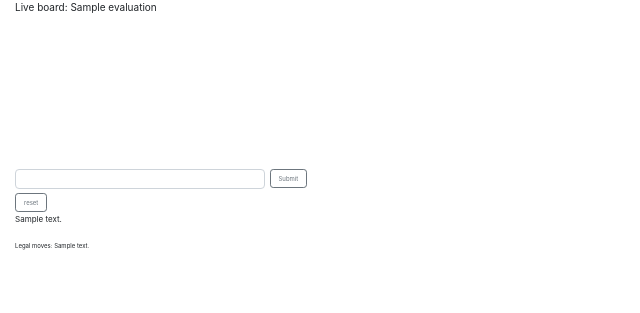
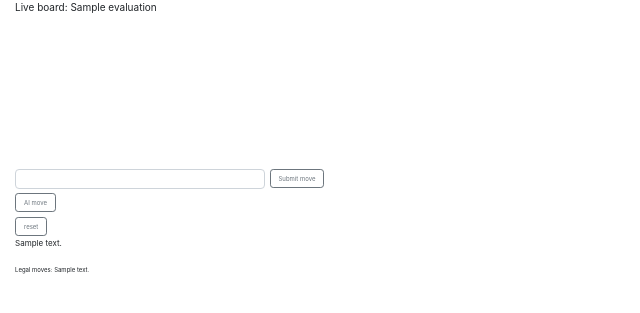
Before and after one commit to sahand92/chess-AI, a Flask app: template templates/index.html in a window 1280 px wide. Shown: the top 313 px of the page, without its empty margins (0-640 px from the left). Run offline with Flask 3, Linux system fonts and the light colour scheme; the template is opened without the code that fills it: most values are stand-ins (such as "Sample title", 1, 10 or a date in 2020); some libraries are stand-ins or nearby versions.

Commit message:
AI move generator

```diff
--- a/app.py
+++ b/app.py
@@ -1,6 +1,7 @@
-from flask import Flask, render_template, Markup, request
+from flask import Flask, render_template, request
 import chess
 import chess.svg
+import random
 import base64
 import io
 from evaluator import classic_evaluator
@@ -12,9 +13,7 @@ def to_svg(board):
     return chess.svg.board(board)
 
 def legal_moves_str(legal_moves):
-    legal_moves_text = ""
-    for i in range(len(legal_moves)):
-        legal_moves_text += f"{legal_moves[i]},\n"
+    legal_moves_text = [f"{x}" for x in legal_moves]
     return legal_moves_text
 
 app = Flask(__name__)
@@ -25,27 +24,33 @@ def self_play():
     legal_moves = list(board.legal_moves)
     legal_moves_text = legal_moves_str(legal_moves)
 
-    move_text = request.form.getlist('text')
+    requested_move = request.form.getlist('requested_move')
+    AI_move = random.choice(legal_moves)
     move_number = board.fullmove_number
 
-    if move_text:
+    if requested_move:
         try:
-            move = chess.Move.from_uci(move_text[0])
+            move = chess.Move.from_uci(requested_move[0])
             if move in legal_moves:
                 board.push(move)
                 legal_moves_text = legal_moves_str(list(board.legal_moves))
             else:
-                move_text = '\'' + move_text[0] + '\'' + ' is an illegal move!'
+                requested_move = '\'' + requested_move[0] + '\'' + ' is an illegal move!'
         except ValueError:
-            move_text = '\'' + move_text[0] + '\'' + ' is not a chess move!'
+            requested_move = '\'' + requested_move[0] + '\'' + ' is not a chess move!'
+
+    if request.form.get('AI move') == 'AI move':
+        board.push(AI_move)
+        legal_moves_text = legal_moves_str(list(board.legal_moves))
 
     if request.form.get('reset') == 'reset':
         board.reset()
         legal_moves_text = legal_moves_str(list(board.legal_moves))
+
     return render_template('index.html',
-     svg_img=Markup(to_svg(board)),
-    text=move_text, legal_text=legal_moves_text,
-     evaluation = classic_evaluator(board))
+        svg_img=(to_svg(board)),
+        text=requested_move, legal_text=legal_moves_text,
+        evaluation = classic_evaluator(board))
 
 
 
--- /dev/null
+++ b/requirements.txt
@@ -0,0 +1,2 @@
+chess==1.10.0
+Flask==3.0.0
--- a/templates/index.html
+++ b/templates/index.html
@@ -5,7 +5,7 @@
 	    <link rel="stylesheet" href="https://stackpath.bootstrapcdn.com/bootstrap/4.5.0/css/bootstrap.min.css" integrity="sha384-9aIt2nRpC12Uk9gS9baDl411NQApFmC26EwAOH8WgZl5MYYxFfc+NcPb1dKGj7Sk" crossorigin="anonymous">
 
 	    <style>
-	    	input[name=text]{
+	    	input[name=requested_move]{
   			width: 20%;
   			height: 20px;
   			align-items: center;
@@ -24,16 +24,23 @@
 
 	<div class="col-auto" style="font-size:10px">Live board: {{ evaluation }}</div>
 	<div class="col-auto">
-		<svg width=30% height=30% xmlns={{ svg_img }}</svg><br>
+		<svg width=30% height=30% xmlns={{ svg_img|safe }}</svg><br>
 	</div>
 
 
 	<form method="POST">
 		<div class="col-auto">
-			<input name="text" id="textbox" class="form-control" autocomplete="off">
-			<input type="submit" id="submit-button" class="btn btn-outline-secondary btn-sm">
+			<input name="requested_move" id="textbox" class="form-control" autocomplete="off">
+			<input type="submit" id="submit-button-request" value="Submit move" class="btn btn-outline-secondary btn-sm">
 		</div>
 	</form>
+
+	<form method="POST">
+		<div class="col-auto">
+			<input type="submit" name="AI move" id="submit-button-AI" value="AI move" class="btn btn-outline-secondary btn-sm">
+		</div>
+	</form>
+
 	<form method="POST">
 		<div class="col-auto">
 			<input type="submit" value="reset" name="reset" class="btn btn-outline-secondary btn-sm">
```
Also changed, not shown: 1 other file.
